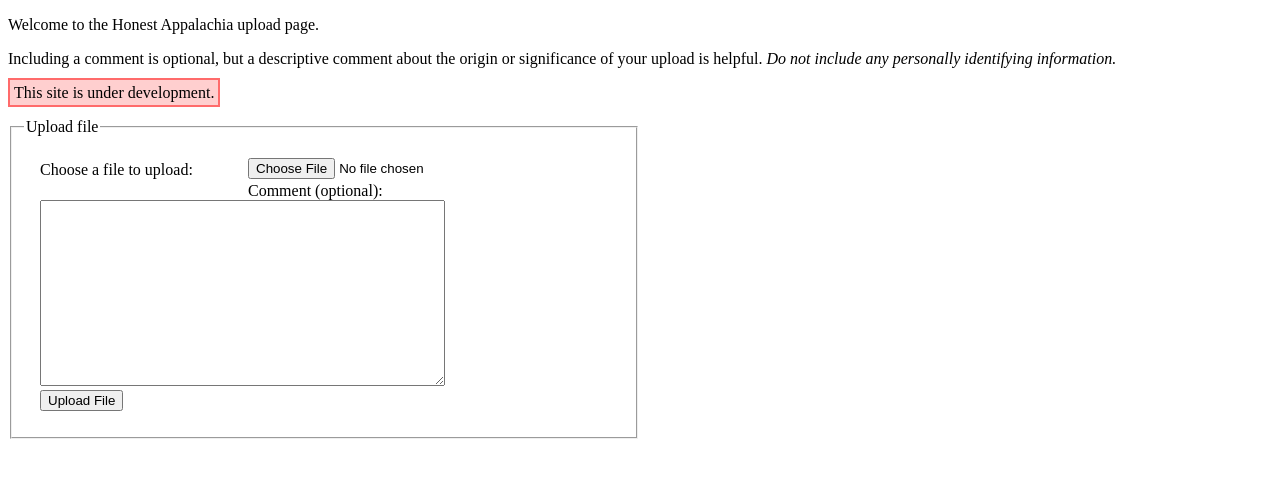
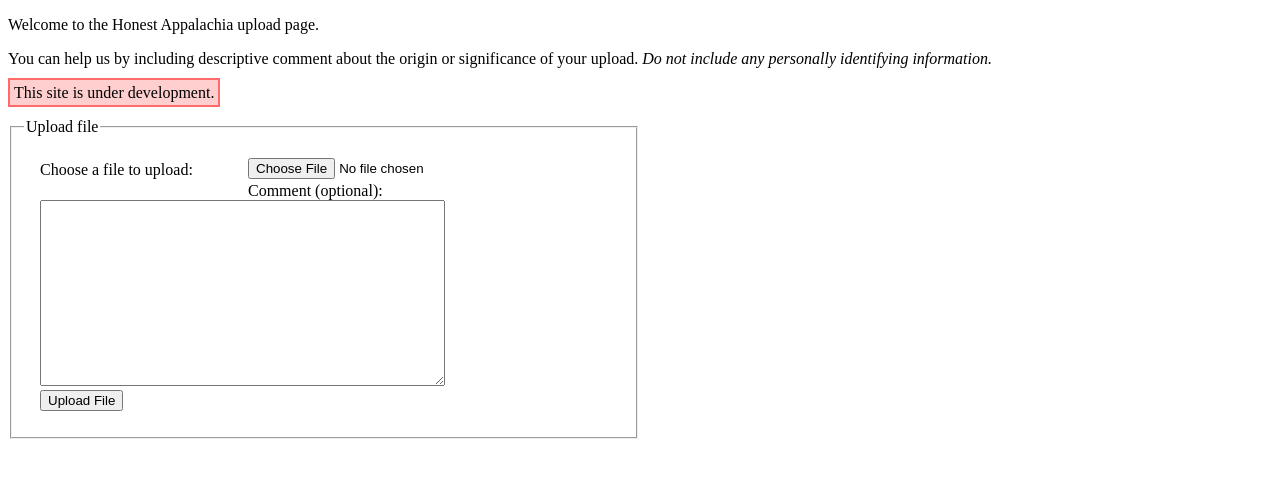
Before and after one commit to honestappalachia/haps-hidserv, a plain HTML site: page htdocs/index.html in a window 1280 px wide. Drawn offline with Linux system fonts and the light colour scheme.

Commit message:
Comment wording

```diff
--- a/htdocs/index.html
+++ b/htdocs/index.html
@@ -13,7 +13,7 @@
 <body>
 
 <p>Welcome to the Honest Appalachia upload page.</p>
-<p>Including a comment is optional, but a descriptive comment about the origin or significance of your upload is helpful. <em>Do not include any personally identifying information.</em></p>
+<p>You can help us by including descriptive comment about the origin or significance of your upload. <em>Do not include any personally identifying information.</em></p>
 <p><span class="warning">This site is under development.</span></p>
 
 <form enctype="multipart/form-data" method="post" action="/cgi-bin/upload.py">
```
